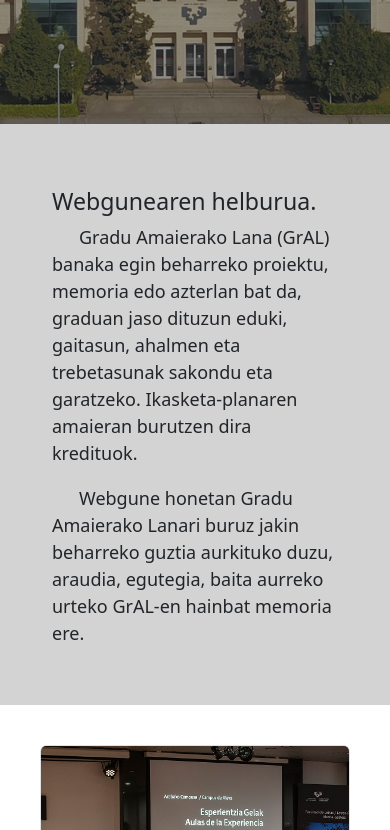
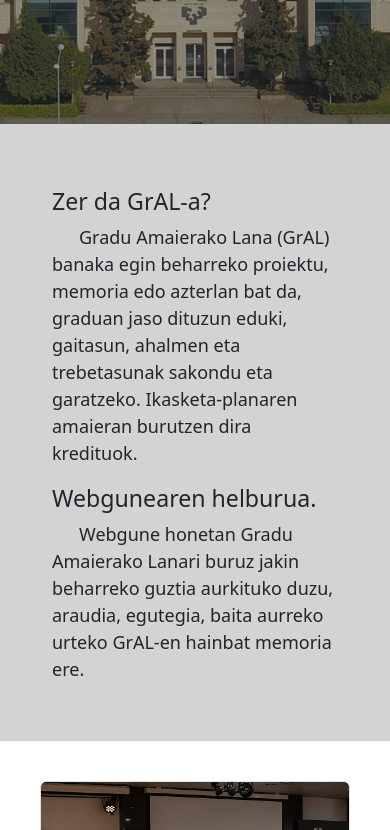
Before and after one commit to Braian-PC/GrAL, a website: page views/Home.html in a window 390 px wide. Shown: the part 270-1100 px from the top of the page. Drawn offline with nearby package versions, Linux system fonts and the light colour scheme; files that its build step writes are made by us from their sources; files whose address does not match are found by name.

Commit message:
Refactor layout in multiple HTML files for improved responsiveness and clarity

```diff
--- a/views/Home.html
+++ b/views/Home.html
@@ -40,11 +40,12 @@
     <div class="azalpena">
         <div class="container mt-4">
             <div class="d-flex flex-column align-items-center">
-                <div class="col-12 col-md-6 mx-auto">
-                  <h3  class="align-items-center">Webgunearen helburua.</h3>
+                <div class="col-12 col-lg-6 mx-auto">
+                    <h3  class="align-items-center">Zer da GrAL-a?</h3>
                       <p>
                         Gradu Amaierako Lana (GrAL) banaka egin beharreko proiektu, memoria edo azterlan bat da, graduan jaso dituzun eduki, gaitasun, ahalmen eta trebetasunak sakondu eta garatzeko. Ikasketa-planaren amaieran burutzen dira kredituok.
                       </p>
+                      <h3  class="align-items-center">Webgunearen helburua.</h3>
                       <p>
                         Webgune honetan Gradu Amaierako Lanari buruz jakin beharreko guztia aurkituko duzu, araudia, egutegia, baita aurreko urteko GrAL-en hainbat memoria ere.
                       </p>
```
Also changed, not shown: views/arauak.html (+1 -1 lines), views/arauak_UPV_EHU.html (+1 -1 lines), views/arauak_fakultatea.html (+1 -1 lines), views/autoebaluazioa.html (+1 -1 lines), views/egutegia.html (+1 -1 lines), views/introduction_home.html (+3 -2 lines), views/memoriak.html (+1 -1 lines). Lines whose indentation alone changed are shown as unchanged.
